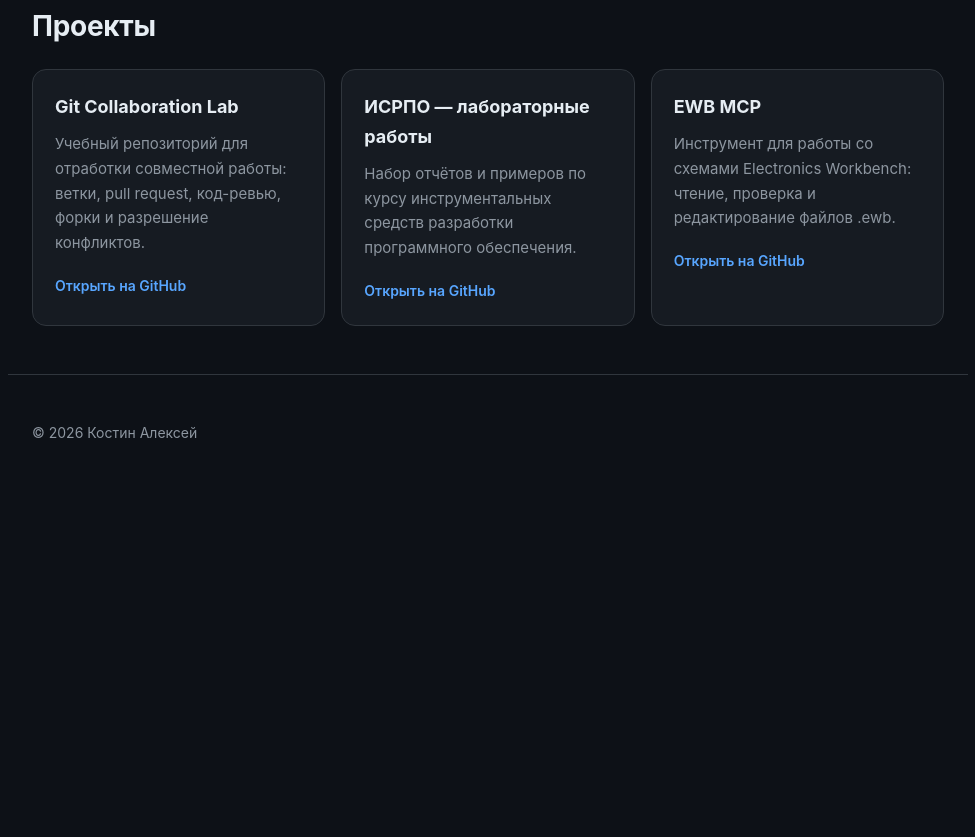
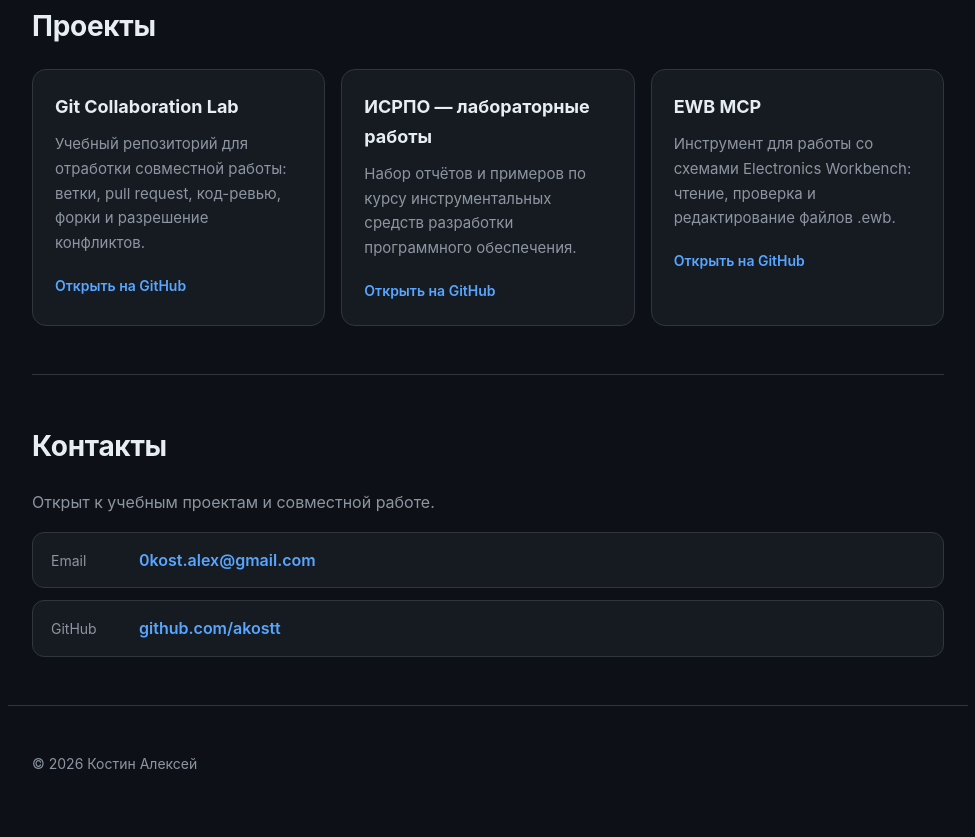
Before and after one commit to akostt/my-portfolio, a plain HTML site: page index.html in a window 1280 px wide. Shown: the part 1161-1998 px from the top of the page, without its empty margins (152-1127 px from the left). Before the commit the page ends 1667 px from the top, so only its background shows below. Drawn offline with Linux system fonts and the light colour scheme.

Commit message:
Добавлен раздел «Контакты»
Closes #1

```diff
--- a/index.html
+++ b/index.html
@@ -14,6 +14,7 @@
       <a href="#about">О себе</a>
       <a href="#skills">Навыки</a>
       <a href="#projects">Проекты</a>
+      <a href="#contacts">Контакты</a>
     </nav>
   </header>
 
@@ -86,6 +87,21 @@
         </article>
       </div>
     </section>
+
+    <section id="contacts" class="section">
+      <h2>Контакты</h2>
+      <p>Открыт к учебным проектам и совместной работе.</p>
+      <ul class="contacts">
+        <li>
+          <span>Email</span>
+          <a href="mailto:0kost.alex@gmail.com">0kost.alex@gmail.com</a>
+        </li>
+        <li>
+          <span>GitHub</span>
+          <a href="https://github.com/akostt">github.com/akostt</a>
+        </li>
+      </ul>
+    </section>
   </main>
 
   <footer class="footer">
--- a/styles.css
+++ b/styles.css
@@ -185,9 +185,37 @@ h2 {
   font-weight: 600;
 }
 
+.contacts {
+  display: grid;
+  gap: 12px;
+  margin: 0;
+  padding: 0;
+  list-style: none;
+}
+
+.contacts li {
+  display: flex;
+  flex-wrap: wrap;
+  gap: 8px 16px;
+  align-items: baseline;
+  padding: 14px 18px;
+  border: 1px solid var(--border);
+  border-radius: 12px;
+  background: var(--surface);
+}
+
+.contacts span {
+  width: 72px;
+  color: var(--muted);
+  font-size: 14px;
+}
+
+.contacts a {
+  font-weight: 600;
+}
+
 .footer {
-  max-width: 960px;
-  margin: 0 auto;
+  max-width: 960px;  margin: 0 auto;
   padding: 32px 24px 48px;
   border-top: 1px solid var(--border);
   color: var(--muted);
```
